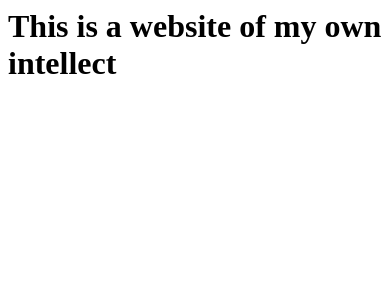
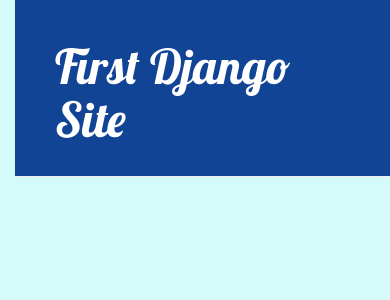
Before and after one commit to JD053/my-first-blog, a Django app: page / in a window 390 px wide. Shown: the top 300 px of the page. Run offline with Django 3.2, Linux system fonts and the light colour scheme; data that the repository does not hold is empty; some libraries are stand-ins or nearby versions.

Commit message:
We've added how to do page links for every post

```diff
--- /dev/null
+++ b/blog/static/css/blog.css
@@ -0,0 +1,54 @@
+h1 a {
+    color: #6F717A;
+	font-family: 'Lobster';
+}
+body {
+	padding-left: 15px;
+	background-color: D4FAFA
+}
+.page-header {
+    background-color: #124496;
+    margin-top: 0;
+    padding: 20px 20px 20px 40px;
+}
+
+.page-header h1, .page-header h1 a, .page-header h1 a:visited, .page-header h1 a:active {
+    color: #ffffff;
+    font-size: 36pt;
+    text-decoration: none;
+}
+
+.content {
+    margin-left: 40px;
+}
+
+h1, h2, h3, h4 {
+    font-family: 'Lobster', cursive;
+}
+
+.date {
+    color: #828282;
+}
+
+.save {
+    float: right;
+}
+
+.post-form textarea, .post-form input {
+    width: 100%;
+}
+
+.top-menu, .top-menu:hover, .top-menu:visited {
+    color: #ffffff;
+    float: right;
+    font-size: 26pt;
+    margin-right: 20px;
+}
+
+.post {
+    margin-bottom: 70px;
+}
+
+.post h1 a, .post h1 a:visited {
+    color: #000000;
+}
--- /dev/null
+++ b/blog/templates/blog/base.html
@@ -0,0 +1,23 @@
+{% load static %}
+<html>
+    <head>
+        <title>De Site</title>
+        <link rel="stylesheet" href="//maxcdn.bootstrapcdn.com/bootstrap/3.2.0/css/bootstrap.min.css">
+        <link rel="stylesheet" href="//maxcdn.bootstrapcdn.com/bootstrap/3.2.0/css/bootstrap-theme.min.css">
+		<link href="//fonts.googleapis.com/css?family=Lobster&subset=latin,latin-ext" rel="stylesheet" type="text/css">
+        <link rel="stylesheet" href="{% static 'css/blog.css' %}">
+    </head>
+    <body>
+    <div class="page-header">
+        <h1><a href="/">First Django Site</a></h1>
+    </div>
+    <div class="content container">
+        <div class="row">
+            <div class="col-md-8">
+            {% block content %}
+            {% endblock %}
+            </div>
+        </div>
+    </div>
+    </body>
+</html>
--- a/blog/templates/blog/post_list.html
+++ b/blog/templates/blog/post_list.html
@@ -1,21 +1,10 @@
-<html>
-	<head>
-		<title>This is de blog</title>
-	</head>
-	<body>
-		<div>
-			<h1>This is a website of my own intellect</h1>
+{% extends 'blog/base.html' %}
+
+{% block content %}
+	{% for post in posts %}
+		<div class="post">
+			<h1><a href="{% url 'post_detail' pk=post.pk %}">{{ post.title }}</a></h1>
+			<p>{{ post.text|linebreaksbr }}</p>
 		</div>
-		{%for post in posts %}
-			{{ post }}
-		{% endfor %}
-
-		{% for post in posts %}
-			<div>
-				<p>published: {{ post.published_date }}</p>
-				<h1>{{ post.title }}</a></h1>
-				<p>{{ post.text|linebreaksbr }}</p>
-			<div>
-		{% endfor %}
-	</body>
-</html>
+	{% endfor %}
+{% endblock %}
--- a/blog/urls.py
+++ b/blog/urls.py
@@ -3,4 +3,5 @@
 
 urlpatterns = [
     path('', views.post_list, name='post_list'),
+	path('post/<int:pk>/', views.post_detail, name='post_detail'),
 ]
--- a/blog/views.py
+++ b/blog/views.py
@@ -1,8 +1,13 @@
 from django.shortcuts import render
 from django.utils import timezone
+from django.shortcuts import render, get_object_or_404
 from .models import Post
 
 # Create your views here.
 def post_list(request):
 	posts = Post.objects.filter(published_date__lte=timezone.now()).order_by('published_date')
 	return render(request, 'blog/post_list.html', {'posts': posts})
+
+def post_detail(request, pk):
+	post = get_object_or_404(Post, pk=pk)
+	return render(request, 'blog/post_detail.html', {'post': post})
--- a/mysite/settings.py
+++ b/mysite/settings.py
@@ -120,3 +120,4 @@
 
 STATIC_URL = '/static/'
 STATIC_ROOT = os.path.join(BASE_DIR, 'static')
+#STATICFILES_DIRS = [ os.path.join(BASE_DIR, 'static'), ]
```
Also changed, not shown: blog/templates/blog/post_detail.html (added, +13 -0 lines).
